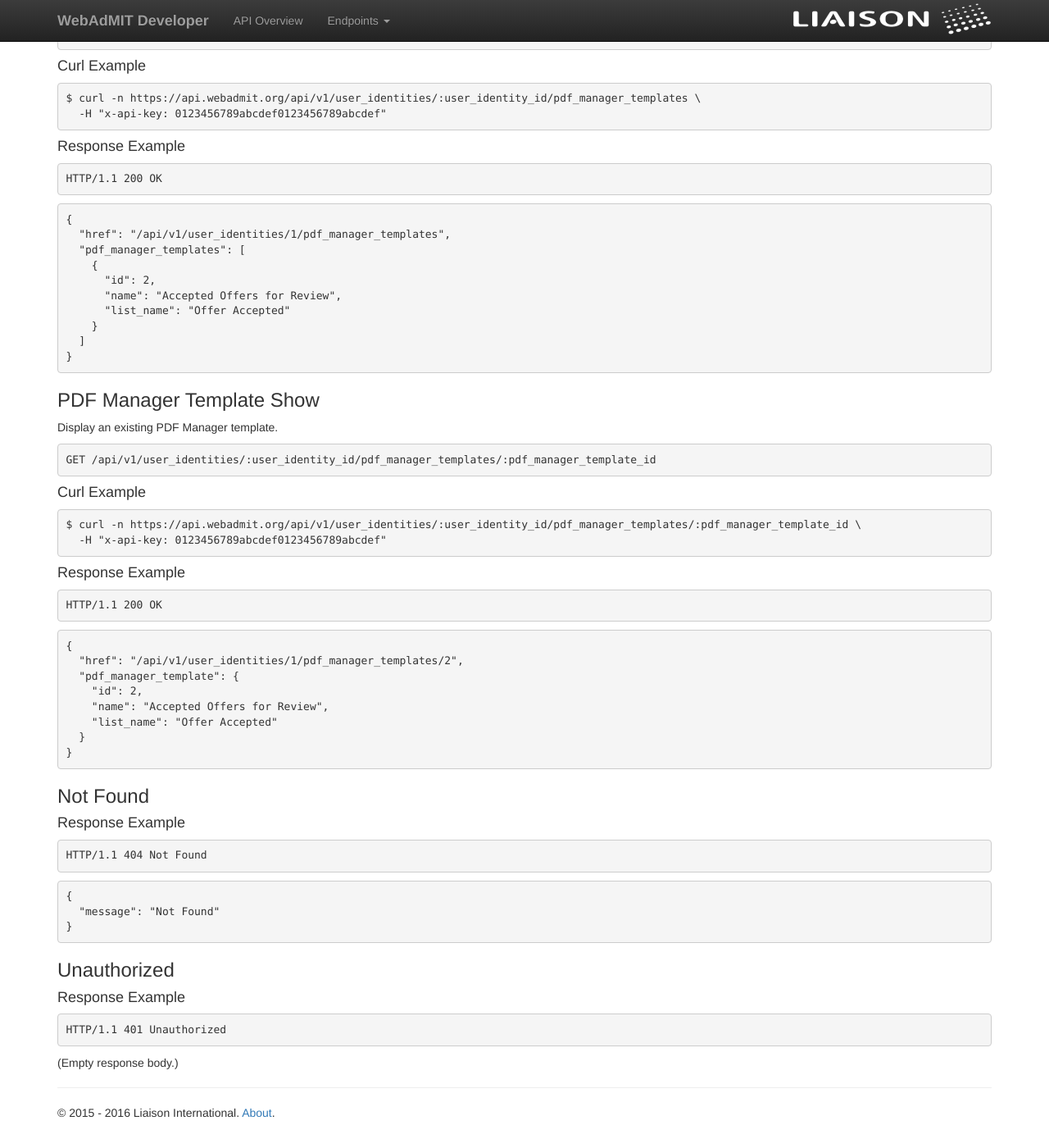
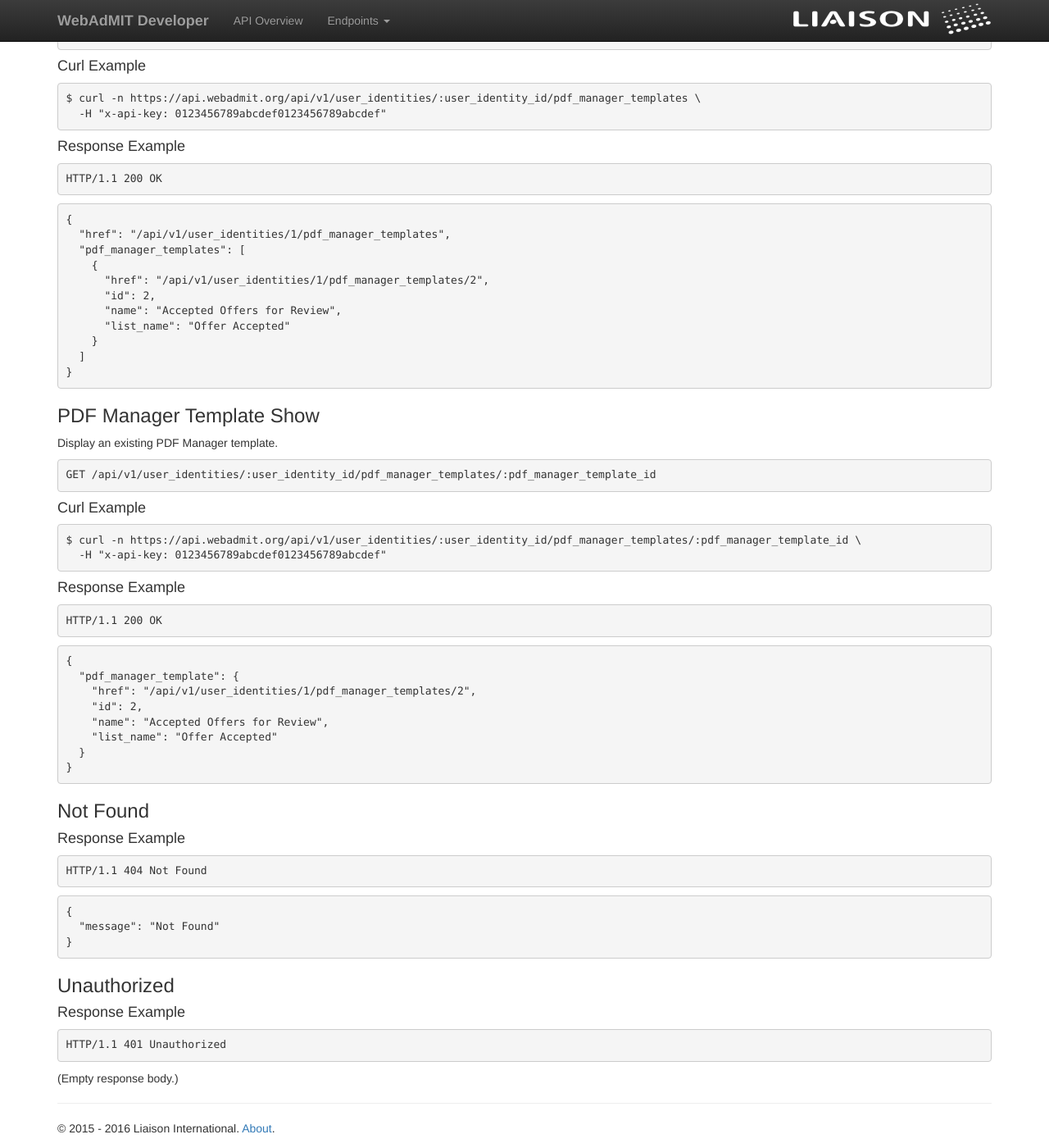
Before and after one commit to Liaison-Intl/Liaison-Intl.github.io, a Jekyll site: the page built from pdf_manager_template.md, in a window 1280 px wide and 1400 px high, scrolled down 675 px. Shown: the whole window at 82% size. Built offline with Jekyll 4.4.1, drawn with Linux system fonts in a browser that asks for light colours; nearby versions of some CDN libraries; some of the changed text lies outside the part shown.

Commit message:
[NF-6875] Snapshot /w @zefta

```diff
--- a/pdf_manager_template.md
+++ b/pdf_manager_template.md
@@ -25,7 +25,7 @@
 </tr>
 </thead><tbody>
 <tr>
-<td><strong>href</strong></td>
+<td><strong>pdf_manager_template:href</strong></td>
 <td><em>string</em></td>
 <td>Hypertext reference to this resource.<br/> <strong>pattern:</strong> <code>/api/v1/user_identities/\d+/pdf_manager_templates/\d+</code></td>
 <td><code>&quot;/api/v1/user_identities/1/pdf_manager_templates/2&quot;</code></td>
@@ -72,6 +72,7 @@
   &quot;href&quot;: &quot;/api/v1/user_identities/1/pdf_manager_templates&quot;,
   &quot;pdf_manager_templates&quot;: [
     {
+      &quot;href&quot;: &quot;/api/v1/user_identities/1/pdf_manager_templates/2&quot;,
       &quot;id&quot;: 2,
       &quot;name&quot;: &quot;Accepted Offers for Review&quot;,
       &quot;list_name&quot;: &quot;Offer Accepted&quot;
@@ -99,8 +100,8 @@
 </code></pre>
 
 <pre lang="json"><code>{
-  &quot;href&quot;: &quot;/api/v1/user_identities/1/pdf_manager_templates/2&quot;,
   &quot;pdf_manager_template&quot;: {
+    &quot;href&quot;: &quot;/api/v1/user_identities/1/pdf_manager_templates/2&quot;,
     &quot;id&quot;: 2,
     &quot;name&quot;: &quot;Accepted Offers for Review&quot;,
     &quot;list_name&quot;: &quot;Offer Accepted&quot;
```
Also changed, not shown: pdf_manager_batch.md (+3 -3 lines), schemata/pdf_manager_batch.json (+7 -7 lines), schemata/pdf_manager_template.json (+13 -8 lines).
